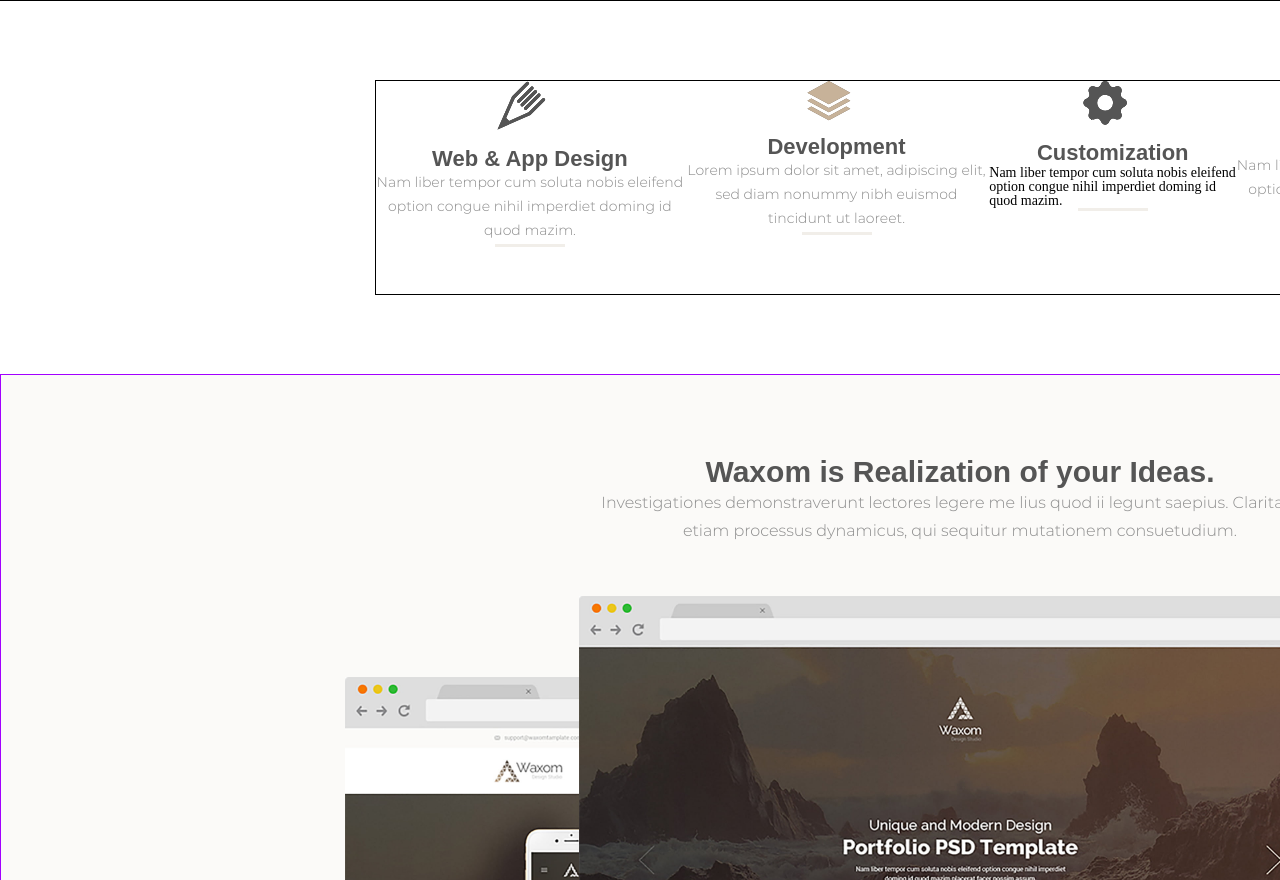
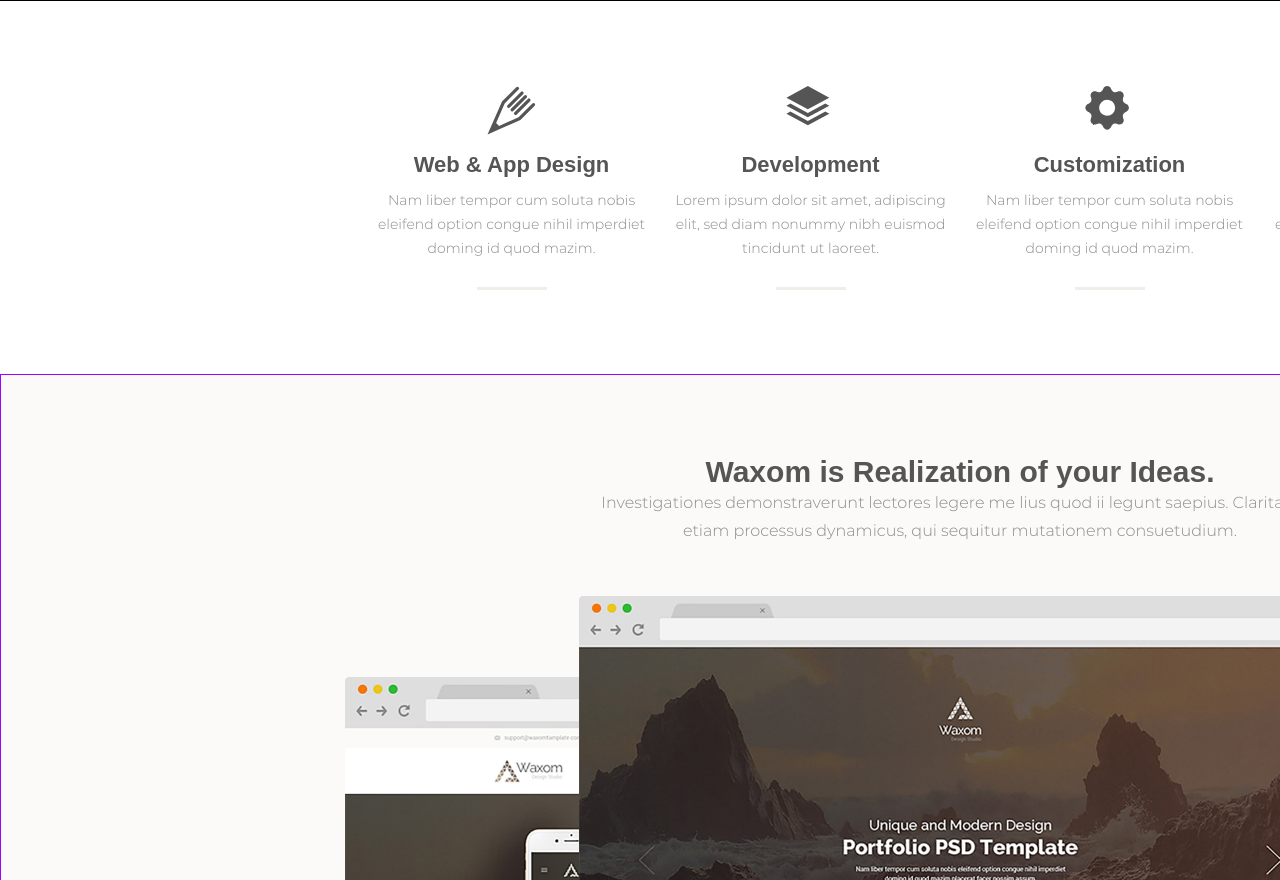
Before and after one commit to VitaliiHatsenko/230814_GeekBrains_ExamLayout, a plain HTML site: page index.html in a window 1280 px wide. Shown: the part 1023-1903 px from the top of the page. Drawn offline with Linux system fonts and the light colour scheme; a web font is replaced by a local one.

Commit message:
activities fixed

```diff
--- a/index.html
+++ b/index.html
@@ -124,29 +124,16 @@
       <section class="activities">
         <div class="container">
           <div class="activities__wrapper">
+            <!-------------------------------------------------- 1-div  -->
             <div class="activities__item">
+              <div class="activities__item-img-wrapper">
                 <svg
                   class="activities__item-img"
                   xmlns="http://www.w3.org/2000/svg"
-                width="65.348"
-                height="65.348"
+                  width="49"
+                  height="49"
+                  viewBox="0 0 49 49"
                 >
-                <defs>
-                  <filter id="2mzx1k3pha">
-                    <feFlood
-                      flood-color="#555"
-                      flood-opacity="1"
-                      result="floodOut"
-                    />
-                    <feComposite
-                      operator="atop"
-                      in="floodOut"
-                      in2="SourceGraphic"
-                      result="compOut"
-                    />
-                    <feBlend in="compOut" in2="SourceGraphic" />
-                  </filter>
-                </defs>
                   <g filter="url(#2mzx1k3pha)">
                     <path
                       fill-rule="evenodd"
@@ -154,40 +141,23 @@
                     />
                   </g>
                 </svg>
-              <!-- <img
-              class="activities__item-img"
-              src="/img/icons/service-icon-1.svg"
-              alt="icon1"
-            /> -->
+              </div>
               <span class="activities__item-title">Web & App Design</span>
               <p class="activities__item-text">
                 Nam liber tempor cum soluta nobis eleifend option congue nihil
                 imperdiet doming id quod mazim.
               </p>
             </div>
+            <!-------------------------------------------------- 2-div -->
             <div class="activities__item activities__item--active">
+              <div class="activities__item-img-wrapper">
                 <svg
                   class="activities__item-img"
                   xmlns="http://www.w3.org/2000/svg"
-                width="58.658"
-                height="53.329"
+                  width="49"
+                  height="49"
+                  viewBox="0 0 49 49"
                 >
-                <defs>
-                  <filter id="ymn36t0a6a">
-                    <feFlood
-                      flood-color="#C7B299"
-                      flood-opacity="1"
-                      result="floodOut"
-                    />
-                    <feComposite
-                      operator="atop"
-                      in="floodOut"
-                      in2="SourceGraphic"
-                      result="compOut"
-                    />
-                    <feBlend in="compOut" in2="SourceGraphic" />
-                  </filter>
-                </defs>
                   <g filter="url(#ymn36t0a6a)">
                     <path
                       fill-rule="evenodd"
@@ -195,41 +165,23 @@
                     />
                   </g>
                 </svg>
-
-              <!-- <img
-              class="activities__item-img"
-              src="/img/icons/service-icon-2.svg"
-              alt="icon2"
-            /> -->
+              </div>
               <span class="activities__item-title">Development</span>
               <p class="activities__item-text">
                 Lorem ipsum dolor sit amet, adipiscing elit, sed diam nonummy
                 nibh euismod tincidunt ut laoreet.
               </p>
             </div>
+            <!-------------------------------------------------- 3-div -->
             <div class="activities__item">
+              <div class="activities__item-img-wrapper">
                 <svg
                   class="activities__item-img"
                   xmlns="http://www.w3.org/2000/svg"
-                width="58.658"
-                height="58.658"
+                  width="49"
+                  height="49"
+                  viewBox="0 0 49 49"
                 >
-                <defs>
-                  <filter id="psmb1nnyca">
-                    <feFlood
-                      flood-color="#555"
-                      flood-opacity="1"
-                      result="floodOut"
-                    />
-                    <feComposite
-                      operator="atop"
-                      in="floodOut"
-                      in2="SourceGraphic"
-                      result="compOut"
-                    />
-                    <feBlend in="compOut" in2="SourceGraphic" />
-                  </filter>
-                </defs>
                   <g filter="url(#psmb1nnyca)">
                     <path
                       fill-rule="evenodd"
@@ -237,41 +189,23 @@
                     />
                   </g>
                 </svg>
-
-              <!-- <img
-              class="activities__item-img"
-              src="/img/icons/service-icon-3.svg"
-              alt="icon3"
-            /> -->
+              </div>
               <span class="activities__item-title">Customization</span>
-              <p>
+              <p class="activities__item-text">
                 Nam liber tempor cum soluta nobis eleifend option congue nihil
                 imperdiet doming id quod mazim.
-              </p class="activities__item-text">
+              </p>
             </div>
+            <!-------------------------------------------------- 4-div -->
             <div class="activities__item">
+              <div class="activities__item-img-wrapper">
                 <svg
                   class="activities__item-img"
                   xmlns="http://www.w3.org/2000/svg"
-                width="69.317"
-                height="48"
+                  width="51"
+                  height="49"
+                  viewBox="0 0 51 49"
                 >
-                <defs>
-                  <filter id="b8hvrzmzia">
-                    <feFlood
-                      flood-color="#555"
-                      flood-opacity="1"
-                      result="floodOut"
-                    />
-                    <feComposite
-                      operator="atop"
-                      in="floodOut"
-                      in2="SourceGraphic"
-                      result="compOut"
-                    />
-                    <feBlend in="compOut" in2="SourceGraphic" />
-                  </filter>
-                </defs>
                   <g filter="url(#b8hvrzmzia)">
                     <path
                       fill-rule="evenodd"
@@ -279,12 +213,7 @@
                     />
                   </g>
                 </svg>
-
-              <!-- <img
-              class="activities__item-img"
-              src="/img/icons/service-icon-4.svg"
-              alt="icon4"
-            /> -->
+              </div>
               <span class="activities__item-title">Marketing</span>
               <p class="activities__item-text">
                 Nam liber tempor cum soluta nobis eleifend option congue nihil
--- a/scss/_activities.scss
+++ b/scss/_activities.scss
@@ -7,43 +7,59 @@
   align-items: center;
 
   &__wrapper {
+    min-height: 215px;
+    margin: 0 auto;
     display: flex;
     justify-content: space-between;
     align-items: flex-start;
-
-    border: 1px solid #000;
-    margin: 0 auto;
-    height: 215px;
+    // border: 1px solid #000;
+    gap: 26px;
   }
   &__item {
+    width: calc(100% / 4);
     display: flex;
     flex-direction: column;
     align-items: center;
     justify-content: center;
-
+    &-img-wrapper {
+      height: 60px;
+      width: 75px;
+      margin: 0 auto;
+      display: flex;
+      justify-content: center;
+      align-items: center;
+    }
     &-img {
       display: block;
+      fill: #555555;
     }
     &-title {
-      @include title($size: 22px);
-      font-weight: 600;
+      @include title(
+        $size: 22px,
+        $ff: $font-main,
+        $fw: 600,
+        $color: $color-text-dark-primary,
+        $lh: normal,
+        $ta: center
+      );
+      margin: 12px 19px;
       font-stretch: normal;
       font-style: normal;
-      line-height: normal;
       letter-spacing: normal;
-      text-align: center;
-      color: $color-text-dark-primary;
     }
     &-text {
-      @extend %font-second-light;
-      font-size: 14px;
-      font-weight: 300;
+      @include title(
+        $size: 14px,
+        $ff: $font-secondary,
+        $fw: 300,
+        $color: $color-text-dark-secondary,
+        $lh: 1.71,
+        $ta: center
+      );
+      margin-bottom: 25px;
       font-stretch: normal;
       font-style: normal;
-      line-height: 1.71;
       letter-spacing: normal;
-      text-align: center;
-      color: $color-text-dark-secondary;
     }
     &:after {
       content: '';
@@ -52,11 +68,27 @@
       height: 3px;
       background-color: $color-line;
     }
-    &:hover span {
+    &:hover .activities__item-title {
       color: $color-icon-active;
+    }
+    &:hover .activities__item-img {
+      fill: $color-icon-active;
     }
     &:hover:after {
       background-color: $color-icon-active;
     }
+    // &--active .activities__item-title {
+    //   color: $color-icon-active;
+    // }
+    // &--active .activities__item-img {
+    //   fill: $color-icon-active;
+    // }
+    // &--active:after {
+    //   content: '';
+    //   display: block;
+    //   width: 70px;
+    //   height: 3px;
+    //   background-color: $color-icon-active;
+    // }
   }
 }
```
Also changed, not shown: css/main.css, 1 other file. Lines whose indentation alone changed are shown as unchanged.
